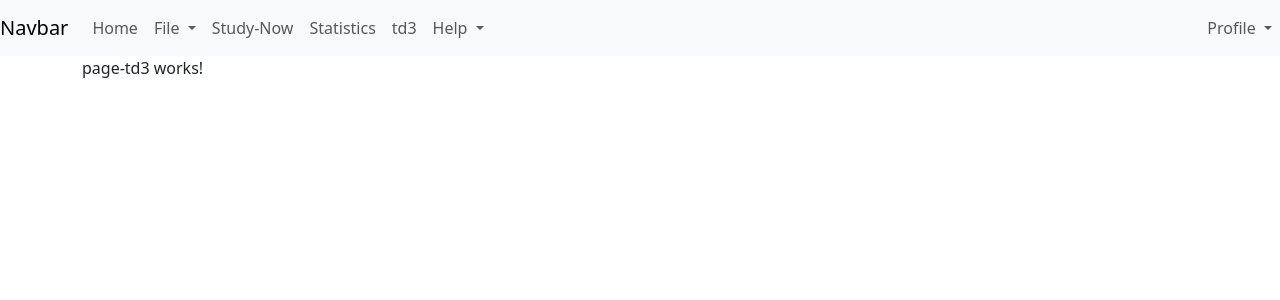
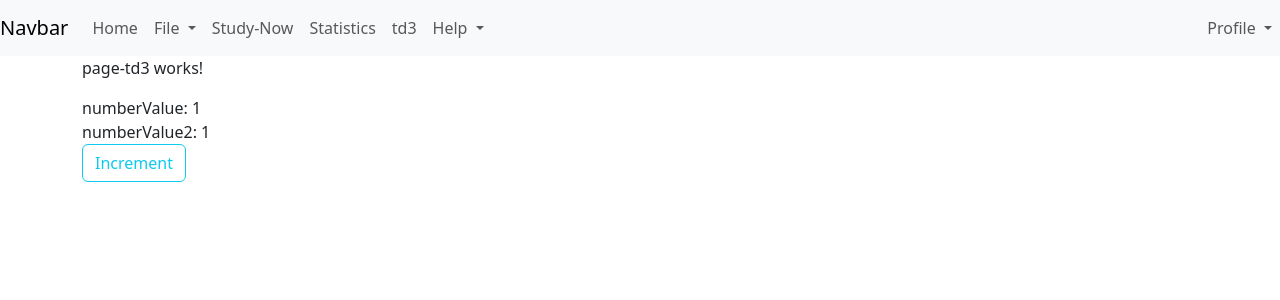
Before and after one commit to Arnaud-Nauwynck/td-angular-2026, an Angular app: page /td3 in a window 1280 px wide. Shown: the top 300 px of the page. Built offline with nearby package versions, Linux system fonts and the light colour scheme.

Commit message:
added test numberValue + button to increment

```diff
--- a/src/app/page-td3/page-td3.html
+++ b/src/app/page-td3/page-td3.html
@@ -1 +1,12 @@
 <p>page-td3 works!</p>
+
+
+numberValue:  {{numberValue}}
+
+<br/>
+
+numberValue2: {{numberValue2()}}
+
+<br/>
+
+<button class="btn btn-outline-info" (click)="incrementValue()">Increment</button>
--- a/src/app/page-td3/page-td3.ts
+++ b/src/app/page-td3/page-td3.ts
@@ -1,8 +1,19 @@
-import { Component } from '@angular/core';
+import { Component, model } from '@angular/core';
 
 @Component({
   imports: [],
   selector: 'app-page-td3',
   templateUrl: './page-td3.html',
 })
-export class PageTd3 {}
+export class PageTd3 {
+
+  numberValue = 1;
+
+  numberValue2 = model(1);
+
+
+  incrementValue() {
+    this.numberValue++;
+    this.numberValue2.set(this.numberValue2() + 1);
+  }
+}
```
